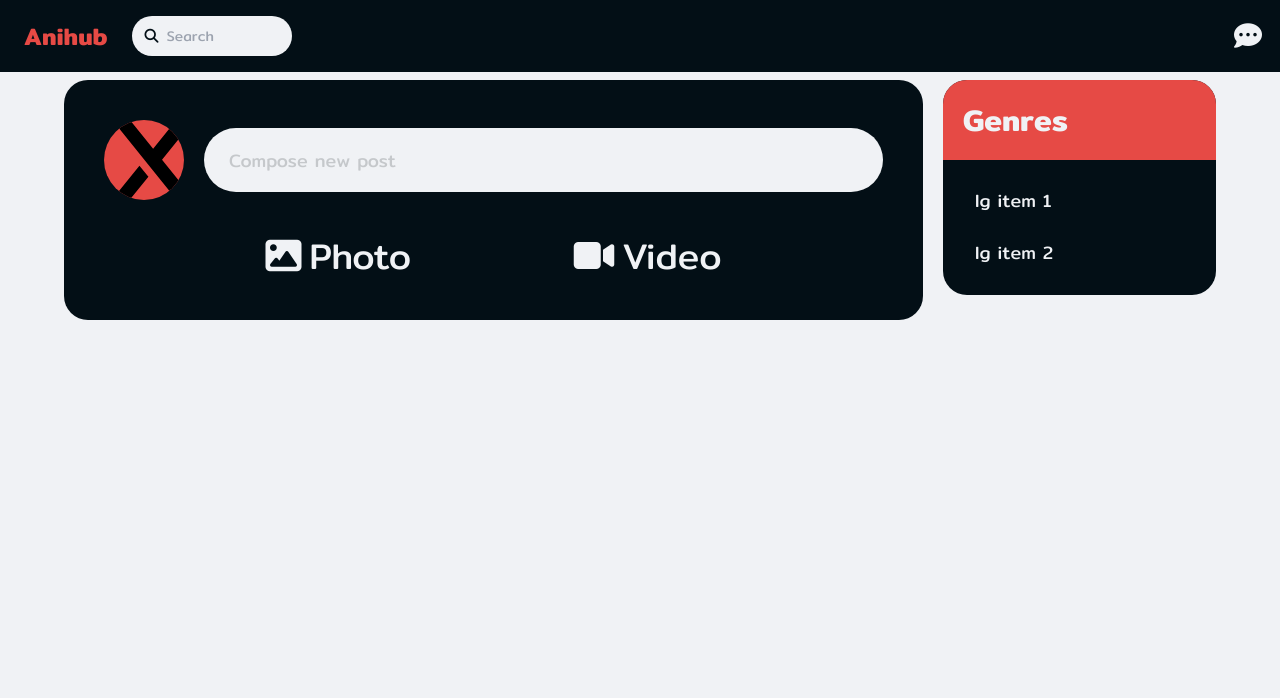
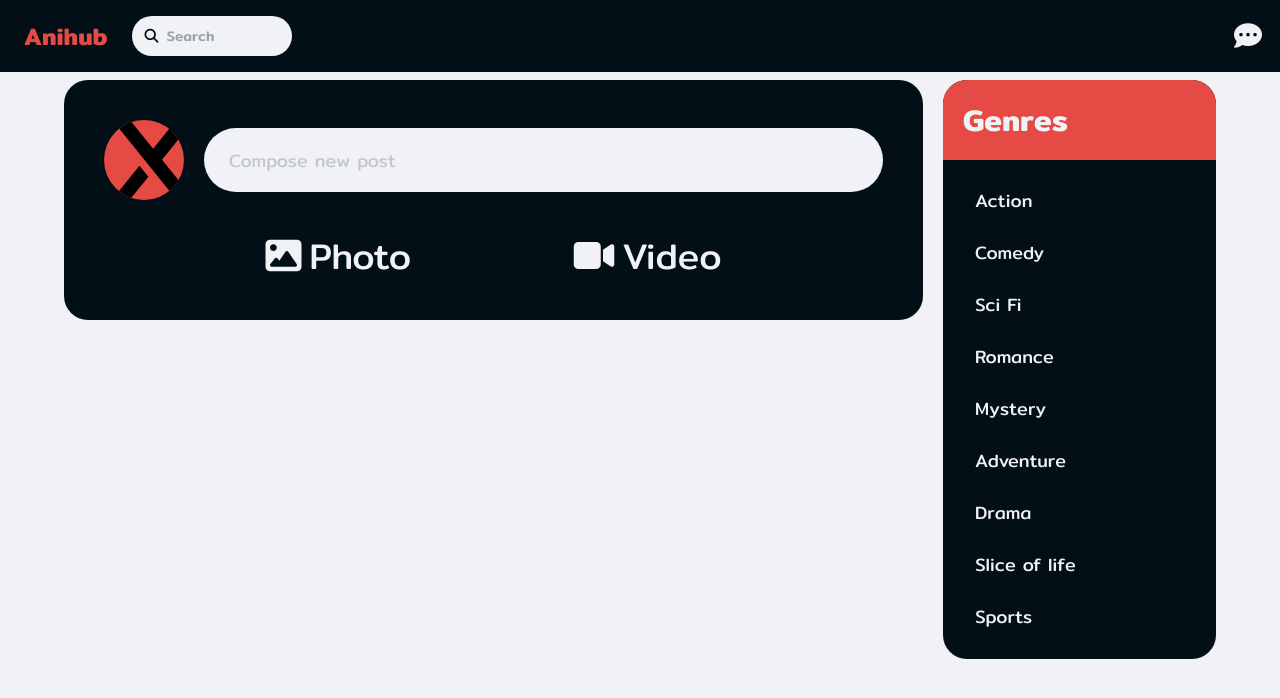
Before and after one commit to ice6504/AnimeSocialHub, a Next.js app: page / in a window 1280 px wide. Shown: the top 698 px of the page. Built offline with nearby package versions, Linux system fonts and the light colour scheme.

Commit message:
Genres in Aside

```diff
--- a/package.json
+++ b/package.json
@@ -10,6 +10,7 @@
   },
   "dependencies": {
     "@fortawesome/fontawesome-free": "^6.5.2",
+    "axios": "^1.6.8",
     "next": "14.2.3",
     "react": "^18",
     "react-dom": "^18"
--- a/src/app/components/Aside.jsx
+++ b/src/app/components/Aside.jsx
@@ -1,4 +1,19 @@
+import axios from "axios";
+// import { useEffect , useState } from "react";
+
 function Aside() {
+  const genres = [
+    "Action",
+    "Comedy",
+    "Sci Fi",
+    "Romance",
+    "Mystery",
+    "Adventure",
+    "Drama",
+    "Slice of life",
+    "Sports",
+  ];
+
   return (
     <aside className="join join-vertical sticky top-20 bg-secondary h-fit rounded-3xl">
       <div className="join-item h-20 bg-primary flex items-center px-5 text-4xl lg:text-3xl text-base-100 font-semibold">
@@ -6,12 +21,13 @@ function Aside() {
       </div>
       <div className="join-item h-full py-2">
         <ul className="menu menu-lg text-base-100">
-          <li>
-            <a>lg item 1</a>
-          </li>
-          <li>
-            <a>lg item 2</a>
-          </li>
+          {genres.map((genre, index) => {
+            return (
+              <li key={index}>
+                <a>{genre}</a>
+              </li>
+            );
+          })}
         </ul>
       </div>
     </aside>
--- a/src/app/components/Header.jsx
+++ b/src/app/components/Header.jsx
@@ -14,7 +14,7 @@ function Header() {
           {/* search */}
           <label className="input input-sm h-10 w-28 sm:w-40 focus-within:sm:w-64 hover:sm:w-64 text-secondary rounded-full flex items-center gap-2 transition-all ease-in-out duration-500">
             <i className="fa-solid fa-magnifying-glass font-bold"></i>
-            <input type="text" className="grow" placeholder="Search" />
+            <input type="text" className="grow placeholder:font-medium font-medium" placeholder="Search" />
           </label>
         </div>
         <div className="navbar-center sm:hidden">
--- a/src/app/components/NewPost.jsx
+++ b/src/app/components/NewPost.jsx
@@ -6,7 +6,7 @@ function NewPost() {
       <div className="flex justify-between items-center gap-5">
         <div className="avatar">
           <div className="w-14 sm:w-20 bg-primary rounded-full">
-            <Image src="/next.svg" alt="User" width="100" height="100" />
+            <Image src="/next.svg" alt="User" width="100" height="100" priority={true} />
           </div>
         </div>
         <input
--- /dev/null
+++ b/src/app/components/Post.jsx
@@ -0,0 +1,7 @@
+function Post() {
+  return (
+    <div>Post</div>
+  )
+}
+
+export default Post
--- a/tailwind.config.js
+++ b/tailwind.config.js
@@ -21,7 +21,7 @@ module.exports = {
         mytheme: {
           primary: "#E64A45",
           secondary: "#030F16",
-          neutral: "#DB924B",
+          neutral: "#FFAC9D",
           "base-100": "#F0F2F5",
         },
       },
```
Also changed, not shown: 1 other file (tests, documents, lock files or other folders).
